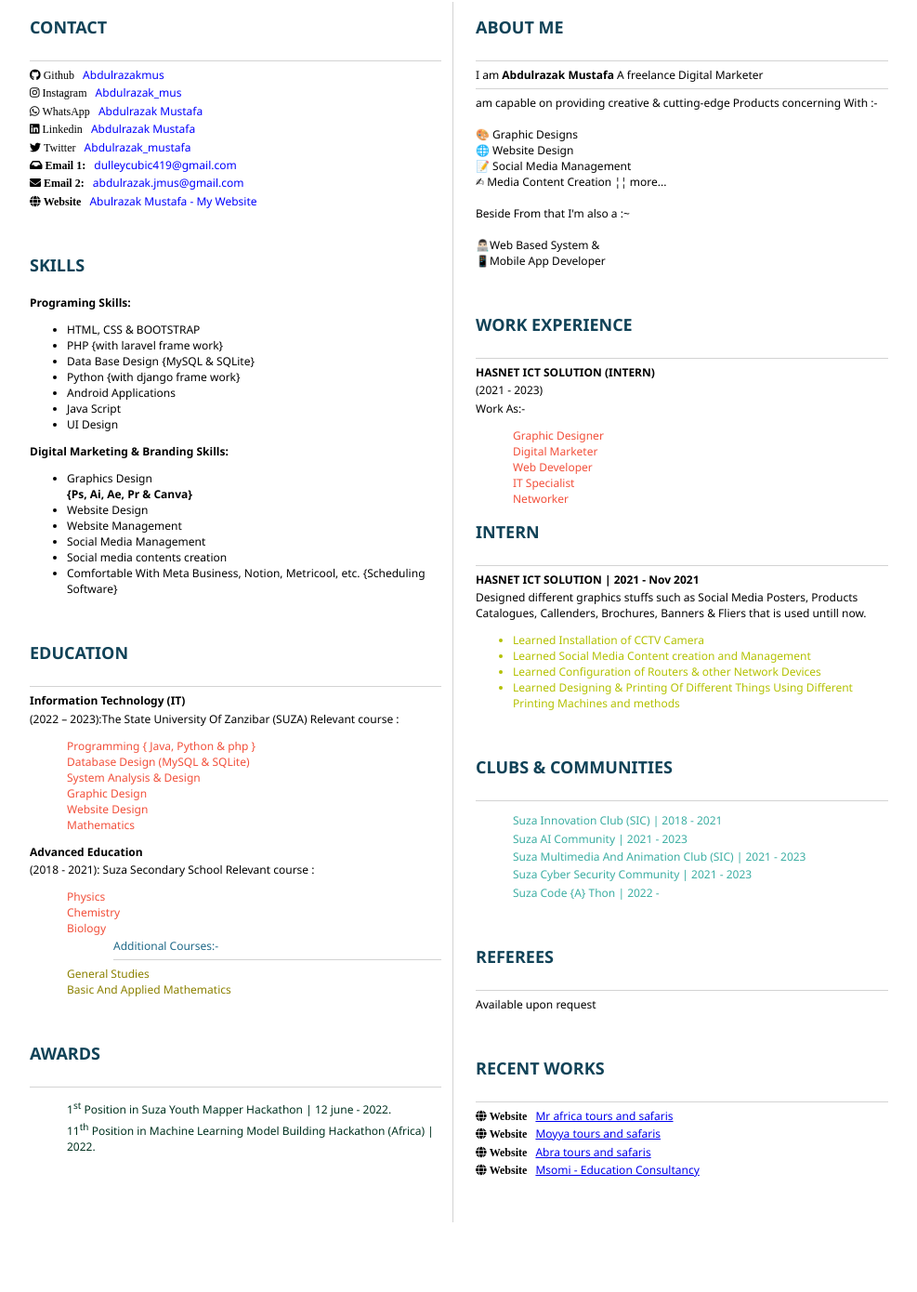
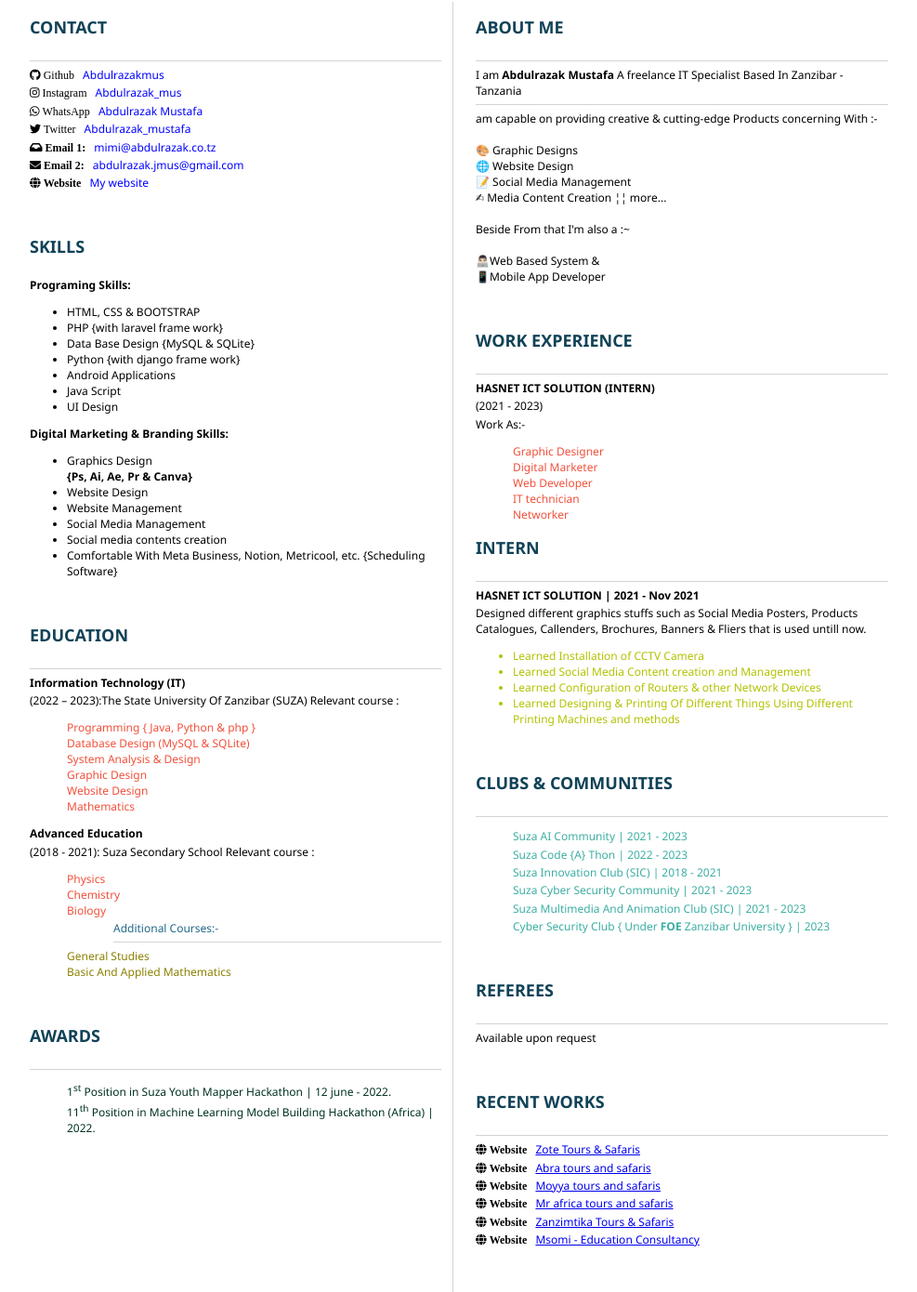
Before and after one commit to Abdulrazakmus/My-Resume, a plain HTML site: page index.html in a window 1280 px wide. Shown: the part 216-1606 px from the top of the page at 93% size, without its empty margins (152-1139 px from the left). Before the commit the page ends 1531 px from the top, so only its background shows below. Drawn offline with Linux system fonts and the light colour scheme.

Commit message:
24 feb 2024

```diff
--- a/index.html
+++ b/index.html
@@ -37,7 +37,7 @@
 
                     <p>
                         <i class="fab fa-instagram" aria-hidden="true"> Instagram</i>
-                        <a href="https://www.instagram.com/abdulrazak_mus/?hl=en">Abdulrazak_mus</a>
+                        <a href="https://www.instagram.com/abdulrazak_jmus/?hl=en">Abdulrazak_mus</a>
                     </p>
 
 
@@ -48,20 +48,20 @@
                             Mustafa</a>
                     </p>
 
-                    <p>
+                    <!-- <p>
                         <i class="fab fa-linkedin" aria-hidden="true"> Linkedin</i>
                         <a href="https://www.linkedin.com/in/abdulrazak-mustafa-892a35241/">Abdulrazak Mustafa</a>
-                    </p>
+                    </p> -->
 
                     <p>
                         <i class="fab fa-twitter" aria-hidden="true"> Twitter</i>
-                        <a href="https://twitter.com/Dull3y_cub1c">Abdulrazak_mustafa</a>
+                        <a href="https://x.com/abdulrazak_jmus?t=TlNsfaWX78m1ccqaA-Aj7g&s=09">Abdulrazak_mustafa</a>
                     </p>
 
 
                     <p>
                         <i class="fa fa-inbox" aria-hidden="true"> Email 1: </i>
-                        <a href="mailto:dulleycubic419@gmail.com">dulleycubic419@gmail.com</a>
+                        <a href="mailto:mimi@abdulrazak.co.tz">mimi@abdulrazak.co.tz</a>
                     </p>
 
                     <p>
@@ -71,7 +71,7 @@
 
                     <p>
                         <i class="fa fa-globe" aria-hidden="true"> Website</i>
-                        <a href="https://abdulrazakmus.github.io/my-portfolio/">Abulrazak Mustafa - My Website</a>
+                        <a href="https://abdulrazak.co.tz/">My website</a>
                     </p>
 
                 </div>
@@ -183,7 +183,7 @@
 <div class="about">
 
      I am <b>Abdulrazak Mustafa</b>
-    A freelance Digital Marketer
+    A freelance IT Specialist Based In Zanzibar - Tanzania
     <hr>
 
     am capable on providing creative & cutting-edge Products concerning With :-
@@ -217,7 +217,7 @@
                     <li> Graphic Designer </li>
                     <li> Digital Marketer </li>
                     <li>Web Developer</li>
-                    <li> IT Specialist</li>
+                    <li> IT technician</li>
                     <li> Networker </li>
 
 
@@ -245,11 +245,12 @@
                 <hr>
                 <p>
                 <ul class="clubs">
+                    <p> Suza AI Community | 2021 - 2023</p>
+                    <p> Suza Code {A} Thon | 2022 - 2023 </p>
                     <p> Suza Innovation Club (SIC) | 2018 - 2021</p>
-                    <p> Suza AI Community | 2021 - 2023</p>
+                    <p> Suza Cyber Security Community | 2021 - 2023</p>
                     <p> Suza Multimedia And Animation Club (SIC) | 2021 - 2023</p>
-                    <p> Suza Cyber Security Community | 2021 - 2023</p>
-                    <p> Suza Code {A} Thon | 2022 - </p>
+                    <p> Cyber Security Club { Under <b>FOE</b> Zanzibar University } | 2023 </p>
 
                 </ul>
                 </p>
@@ -267,9 +268,19 @@
             <section>
                 <h2><b><strong>RECENT WORKS</strong></b></h2>
                 <hr>
+
                 <p>
                     <i class="fa fa-globe" aria-hidden="true"> Website</i>
-                    <a href="https://www.mrafricatoursandsafaris.co.tz/">Mr africa tours and safaris</a>
+                    <a href="https://zotetours.com/">Zote Tours & Safaris</a>
+                </p>
+
+
+
+
+
+                <p>
+                    <i class="fa fa-globe" aria-hidden="true"> Website</i>
+                    <a href="https://abratoursandsafaris.com/">Abra tours and safaris</a>
                 </p>
 
                 <p>
@@ -279,12 +290,17 @@
 
                 <p>
                     <i class="fa fa-globe" aria-hidden="true"> Website</i>
-                    <a href="#">Abra tours and safaris</a>
+                    <a href="https://mrafricatours.co.tz/">Mr africa tours and safaris</a>
+                </p>
+
+                <p>
+                   <i class="fa fa-globe" aria-hidden="true"> Website</i>
+                   <a href="https://zanzimtikatours.co.tz/">Zanzimtika Tours & Safaris</a>
                 </p>
 
                 <p>
                     <i class="fa fa-globe" aria-hidden="true"> Website</i>
-                    <a href="msomi.co.tz">Msomi - Education Consultancy</a>
+                    <a href="https://msomi.co.tz/">Msomi - Education Consultancy</a>
                 </p>
     </section>
 
```
